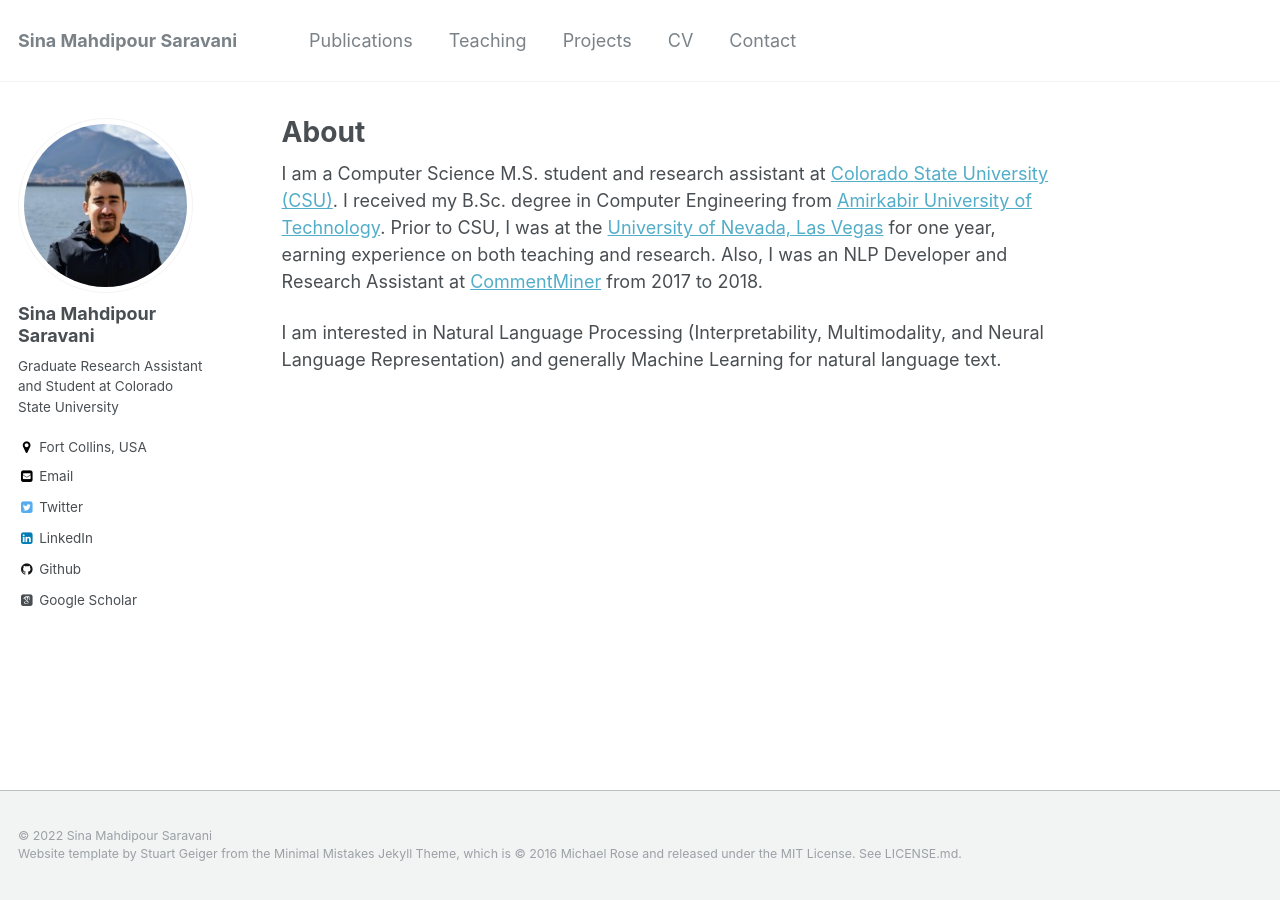
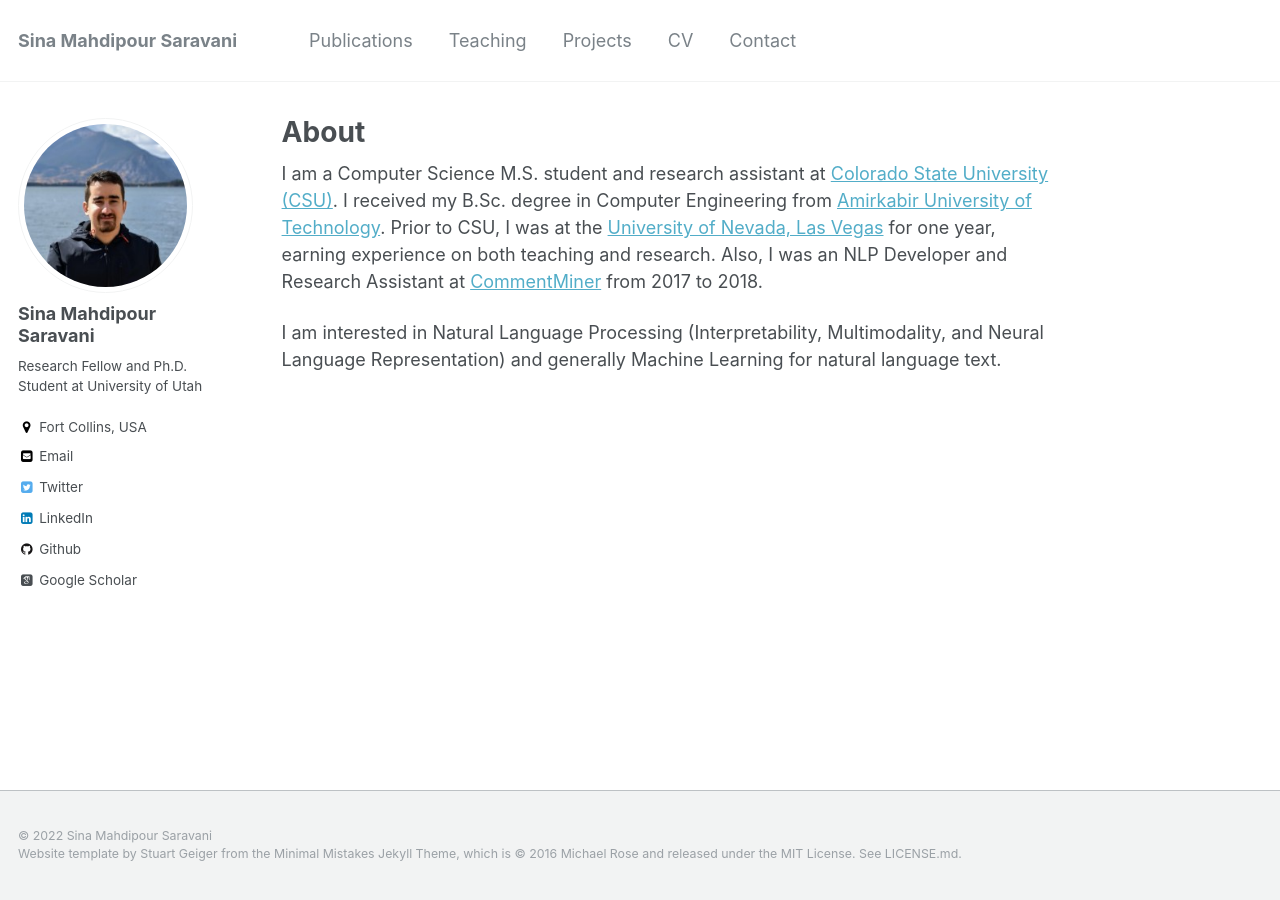
Before and after one commit to sinamps/sinamps.github.io, a Jekyll site: the page built from _pages/about.md, in a window 1280 px wide. Built offline with Jekyll 4.4.1, drawn with Linux system fonts in a browser that asks for light colours; some web fonts are replaced.

Commit message:
Update _config.yml

```diff
--- a/_config.yml
+++ b/_config.yml
@@ -10,7 +10,7 @@ locale                   : "en-US"
 title                    : "Sina Mahdipour Saravani"
 title_separator          : "-"
 name                     : &name "Sina Mahdipour Saravani"
-description              : &description "Graduate Research Assistant and Student at Colorado State University (CSU)"
+description              : &description "Research Fellow Ph.D. Student at University of Utah"
 url                      : https://sinamps.github.io # the base hostname & protocol for your site e.g. "https://mmistakes.github.io"
 baseurl                  : "" # the subpath of your site, e.g. "/blog"
 repository               : "sinamps/sinamps.github.io"
@@ -82,7 +82,7 @@ analytics:
 author:
   name             : "Sina Mahdipour Saravani"
   avatar           : "frsisco-sq.jpeg"
-  bio              : "Graduate Research Assistant and Student at Colorado State University"
+  bio              : "Research Fellow and Ph.D. Student at University of Utah"
   location         : "Fort Collins, USA"
   employer         :
   googlescholar    : "https://scholar.google.com/citations?hl=en&user=-32OFf8AAAAJ"
@@ -251,7 +251,7 @@ sass:
 permalink: /:categories/:title/
 # paginate: 5 # amount of posts to show
 # paginate_path: /page:num/
-timezone: America/Los_Angeles # http://en.wikipedia.org/wiki/List_of_tz_database_time_zones
+timezone: America/Denver # http://en.wikipedia.org/wiki/List_of_tz_database_time_zones
 
 
 # Plugins
```
